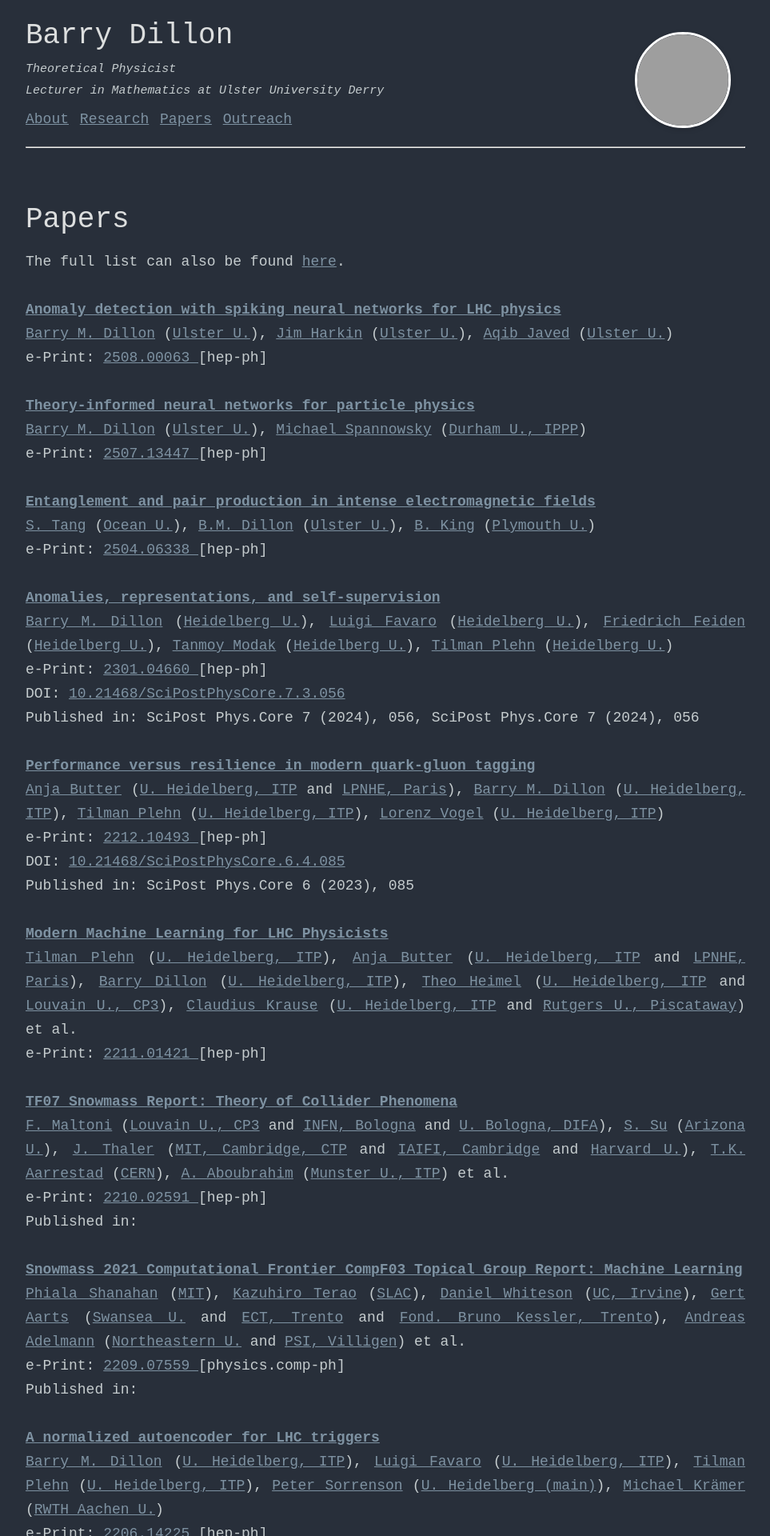
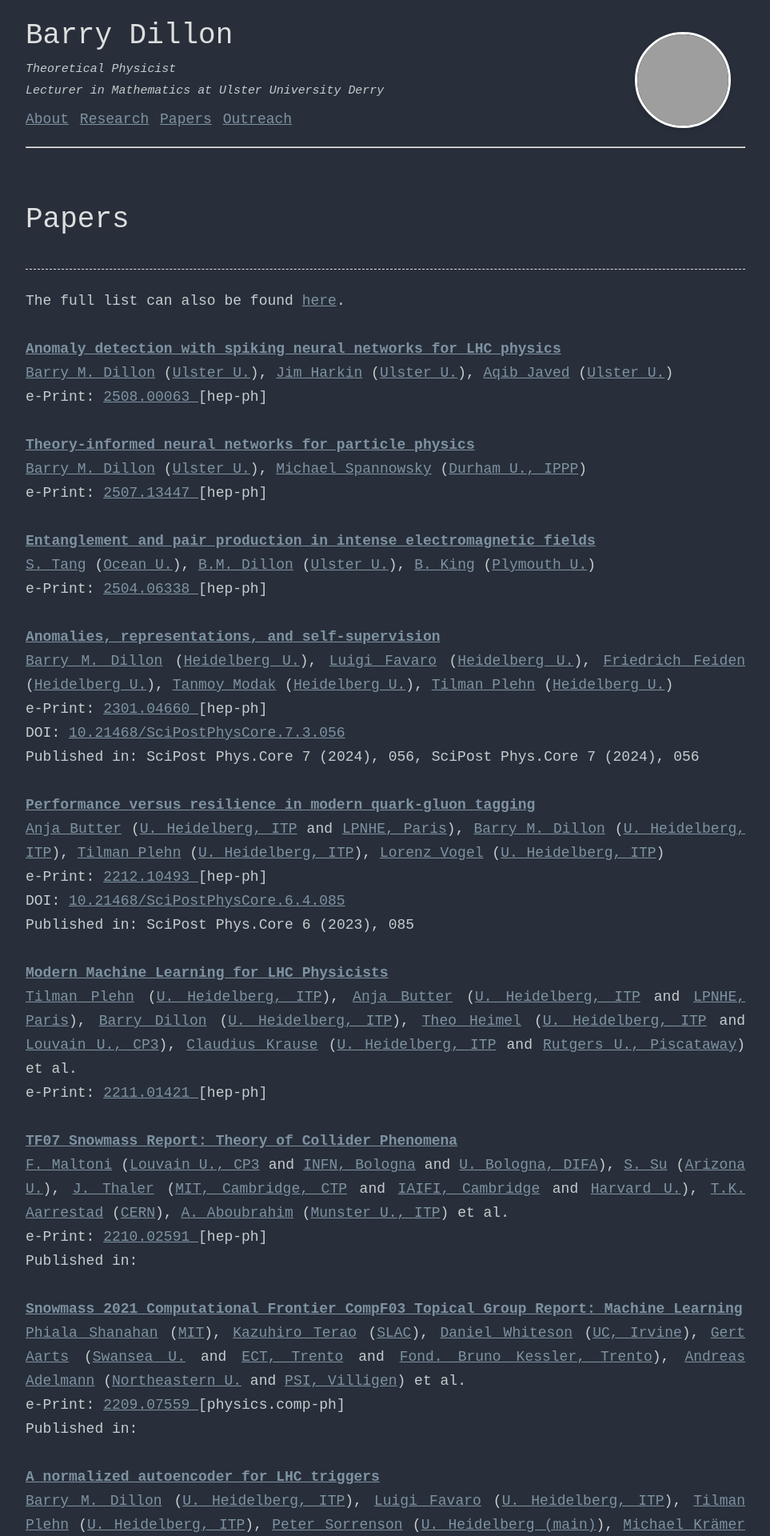
Before and after one commit to bmdillon/bmdillon.github.io, a Jekyll site: the page built from papers/index.md, in a window 1280 px wide. Shown: the top 1920 px of the page at 80% size, without its empty margins (158-1121 px from the left). Built offline with Jekyll 4.4.1, drawn with Linux system fonts in a browser that asks for light colours; grey boxes are pictures that could not be loaded.

Commit message:
Update index.md

```diff
--- a/papers/index.md
+++ b/papers/index.md
@@ -2,6 +2,7 @@
 layout: default
 title: Papers
 ---
+<hr style="border: 0; border-top: 0.5px dashed #ddd; margin: 24px 0;">
 
 <html>
 <body>
```
